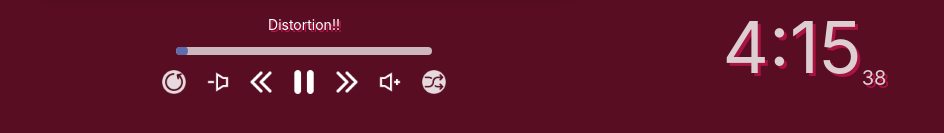
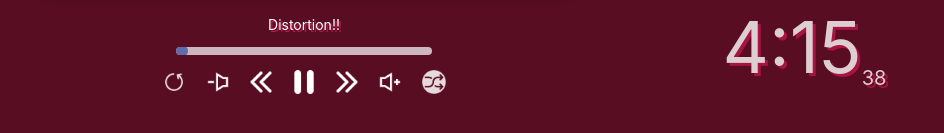
Before and after one commit to OriginalCube/Bocchi-Wallpaper, a React (Create React App) app: page / in a window 1280 px wide. Shown: the part 653-786 px from the top of the page, without its empty margins (336-1280 px from the left). Built offline with nearby package versions, Linux system fonts and the light colour scheme.

Commit message:
Update Shuffle and Replay

```diff
--- a/src/Main.jsx
+++ b/src/Main.jsx
@@ -13,8 +13,8 @@ const Main = () => {
   const [audioVis, setAudioVis] = React.useState("true");
   const [mode, setMode] = React.useState(0);
   const [playlist, setPlaylist] = React.useState("true");
-  const [shuffle, setShuffle] = React.useState("true");
-  const [replay, setReplay] = React.useState("true");
+  const [shuffle, setShuffle] = React.useState(true);
+  const [replay, setReplay] = React.useState(true);
   const [key, setKey] = React.useState(0); //Foreign key for other modes
   const [songList, setSongList] = React.useState([[], []]);
   const playerHandler = () => {
@@ -45,10 +45,12 @@ const Main = () => {
     //Replay and Shuffle
     if (x === "shuffle") {
       setShuffle(y);
-      setReplay(!y);
+      setReplay(false);
+      localStorage.setItem("bocchi-14", `[${false}, ${y}]`);
     } else {
       setReplay(y);
-      setShuffle(!y);
+      setShuffle(false);
+      localStorage.setItem("bocchi-14", `[${y}, ${false}]`);
     }
   };
 
@@ -193,6 +195,14 @@ const Main = () => {
         ? JSON.parse(localStorage.getItem("playlistBocchi"))
         : [[], []]
     );
+    if (localStorage.getItem("bocchi-14") !== null) {
+      let temp14 = JSON.parse(localStorage.getItem("bocchi-14"));
+      setReplay(temp14[0]);
+      setShuffle(temp14[1]);
+    } else {
+      setReplay(false);
+      setShuffle(true);
+    }
   }, []);
 
   return (
--- a/src/components/Player.jsx
+++ b/src/components/Player.jsx
@@ -27,7 +27,7 @@ const Player = (props) => {
     clearInterval(intervalRef.current);
     intervalRef.current = setInterval(() => {
       if (audioRef.current.ended) {
-        if (props.replay === "true") {
+        if (props.replay === true) {
           audioRef.current.play();
         } else {
           skipButton(false);
@@ -94,12 +94,12 @@ const Player = (props) => {
   };
 
   const onReplay = () => {
-    props.reShuffle("replay", props.replay === "true" ? "false" : "true");
+    props.reShuffle("replay", props.replay === true ? false : true);
     clickAudio();
   };
 
   const shuffle = () => {
-    props.reShuffle("shuffle", props.shuffle === "true" ? "false" : "true");
+    props.reShuffle("shuffle", props.shuffle === true ? false : true);
     clickAudio();
   };
 
@@ -162,11 +162,11 @@ const Player = (props) => {
       </div>
       <img
         className="audioIcon"
-        onClick={onReplay}
+        onClick={() => onReplay()}
         style={{ marginLeft: "0%", opacity: ".85" }}
         alt=""
         src={
-          props.replay === "true"
+          props.replay
             ? "./assets/icons/replayToggle.png"
             : "./assets/icons/replay.png"
         }
@@ -212,11 +212,11 @@ const Player = (props) => {
       />
       <img
         className="audioIcon"
-        onClick={shuffle}
+        onClick={() => shuffle()}
         style={{ opacity: ".85" }}
         alt=""
         src={
-          props.shuffle === "true"
+          props.shuffle
             ? "./assets/icons/shuffleToggle.png"
             : "./assets/icons/shuffle.png"
         }
```
